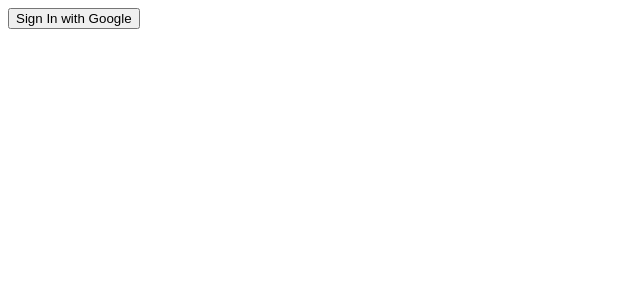
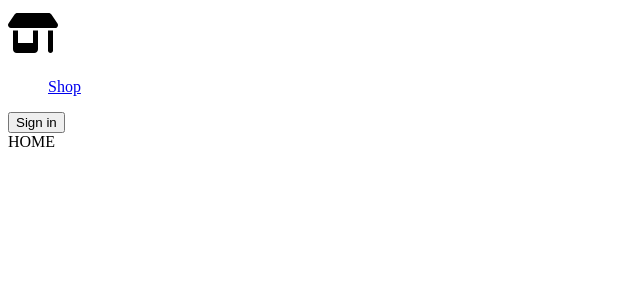
Before and after one commit to MikeG404/e-commerce-platform-portfolio, a React (Vite) app: page / in a window 1280 px wide. Shown: the top 300 px of the page, without its empty margins (0-640 px from the left). Built offline with nearby package versions, Linux system fonts and the light colour scheme.

Commit message:
Setup react-router and routes

```diff
--- a/package.json
+++ b/package.json
@@ -14,7 +14,9 @@
     "firebase": "^12.8.0",
     "react": "^19.2.0",
     "react-dom": "^19.2.0",
-    "react-redux": "^9.2.0"
+    "react-icons": "^5.5.0",
+    "react-redux": "^9.2.0",
+    "react-router": "^7.12.0"
   },
   "devDependencies": {
     "@eslint/js": "^9.39.1",
--- a/src/App.jsx
+++ b/src/App.jsx
@@ -1,12 +1,20 @@
 import './App.css'
-import SignInForm from './components/sign-in-form.component'
+import { Routes, Route } from 'react-router'
+
+import Home from './routes/home.component'
+import Shop from './routes/shop.component'
+
+import Navigation from './components/navigation.component'
 
 function App() {
 
   return (
-    <>
-      <SignInForm />
-    </>
+      <Routes>
+        <Route path='/' element={<Navigation />}>
+          <Route index element={<Home />}></Route>
+          <Route path='/shop' element={<Shop />}></Route>
+        </Route>
+      </Routes>
   )
 }
 
--- /dev/null
+++ b/src/components/navigation.component.jsx
@@ -0,0 +1,26 @@
+import { Fragment } from "react";
+import { Link, Outlet } from "react-router";
+import { FaShop } from "react-icons/fa6";
+
+
+const Navigation = () => {
+
+    return (
+        <Fragment>
+            <div>
+                <Link to="/">
+                    <FaShop size={50} color="black"/>
+                </Link>
+                <div>
+                    <ul>
+                        <Link to='/shop'>Shop</Link>
+                    </ul>
+                    <button>Sign in</button>
+                </div>
+            </div>
+            <Outlet />
+        </Fragment>
+    )
+}
+
+export default Navigation;
--- a/src/main.jsx
+++ b/src/main.jsx
@@ -1,16 +1,20 @@
 import { StrictMode } from 'react'
 import { createRoot } from 'react-dom/client'
+import './index.css'
+import App from './App.jsx'
 
 import { Provider } from 'react-redux'
 import { store } from './store/store.js'
 
-import './index.css'
-import App from './App.jsx'
+import { BrowserRouter } from 'react-router'
+
 
 createRoot(document.getElementById('root')).render(
   <StrictMode>
-    <Provider store={store}>
-      <App />
-    </Provider>
+    <BrowserRouter>
+      <Provider store={store}>
+        <App />
+      </Provider>
+    </BrowserRouter>
   </StrictMode>,
 )
--- /dev/null
+++ b/src/routes/home.component.jsx
@@ -0,0 +1,10 @@
+const Home = () => {
+
+    return (
+        <>
+            HOME
+        </>
+    )
+}
+
+export default Home;
--- /dev/null
+++ b/src/routes/shop.component.jsx
@@ -0,0 +1,10 @@
+const Shop = () => {
+
+    return (
+        <>
+            SHOP
+        </>
+    )
+}
+
+export default Shop;
```
Also changed, not shown: 1 other file (tests, documents, lock files or other folders).
